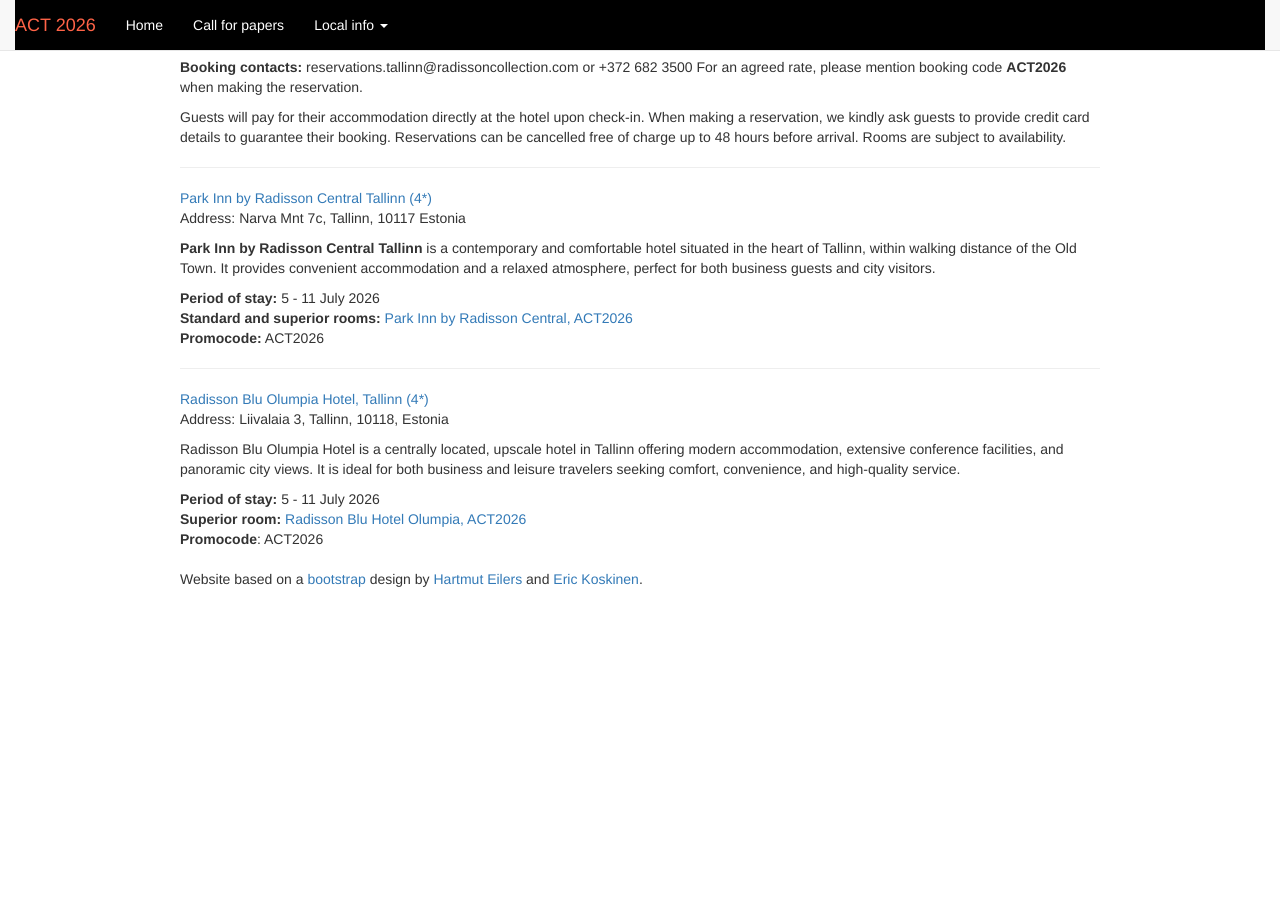
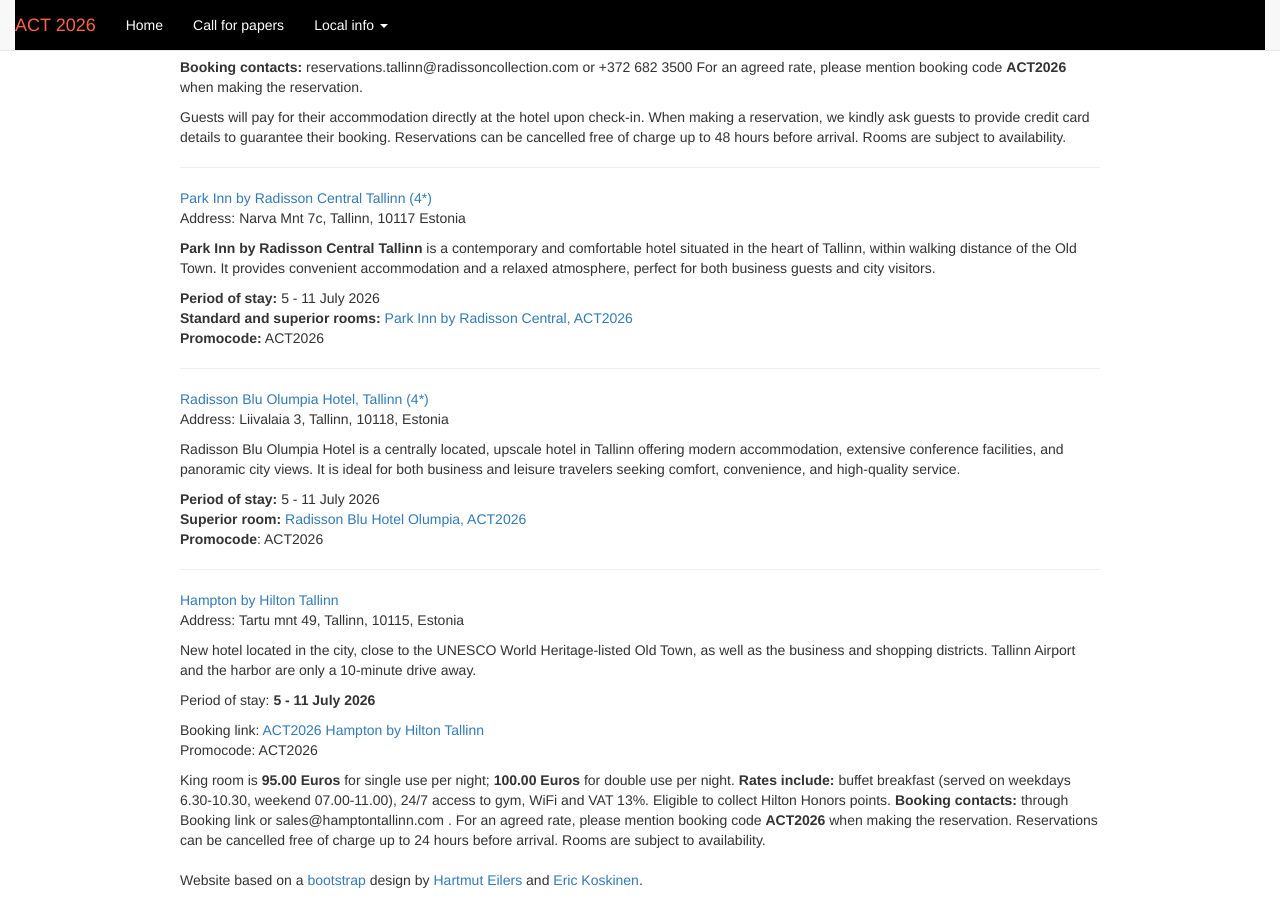
Before and after one commit to actconf2026/actconf2026.github.io, a Jekyll site: the page built from local.html, in a window 1280 px wide and 900 px high, scrolled down 2204 px. Built offline with Jekyll 4.4.1, drawn with Linux system fonts in a browser that asks for light colours; before the commit the page ends 2803 px from its top, so only the background shows below that.

Commit message:
Added an accommodation option

```diff
--- a/local.html
+++ b/local.html
@@ -195,5 +195,33 @@ Radisson Blu Hotel Olumpia, ACT2026
 <b>Promocode</b>: ACT2026
 </p>
 
+<hr>
+<p>
+  <a href="https://www.hilton.com/en/hotels/ttleehx-hampton-tallinn">Hampton by Hilton Tallinn</a>
+</br>
+  Address: Tartu mnt 49, Tallinn, 10115, Estonia
+</p>
+
+<p>
+  New hotel located in the city, close to the UNESCO World Heritage-listed Old Town,
+  as well as the business and shopping districts. Tallinn Airport and the harbor are
+  only a 10-minute drive away.
+</p>
+
+<p> Period of stay: <b> 5 - 11 July 2026 </b> </p>
+
+<p>
+  Booking link: <a href="https://www.hilton.com/en/attend-my-event/ttleehx-g4t-8b48e5eb-ed5a-409b-bcf3-6303f08bc6a1/"> ACT2026 Hampton by Hilton Tallinn </a>
+</br>
+  Promocode: ACT2026
+</p>
+
+<p>
+King room is <b>95.00 Euros</b> for single use per night; <b>100.00 Euros</b> for double use per night.
+<b>Rates include:</b> buffet breakfast (served on weekdays 6.30-10.30, weekend 07.00-11.00),  24/7 access to gym, WiFi and VAT 13%. Eligible to collect Hilton Honors points.
+<b>Booking contacts:</b> through Booking link or sales@hamptontallinn.com . For an agreed rate, please mention booking code <b>ACT2026</b> when making the reservation.
+Reservations can be cancelled free of charge up to 24 hours before arrival. Rooms are subject to availability.
+</p>
+
 </div></div></div>
 <p><p>
```
